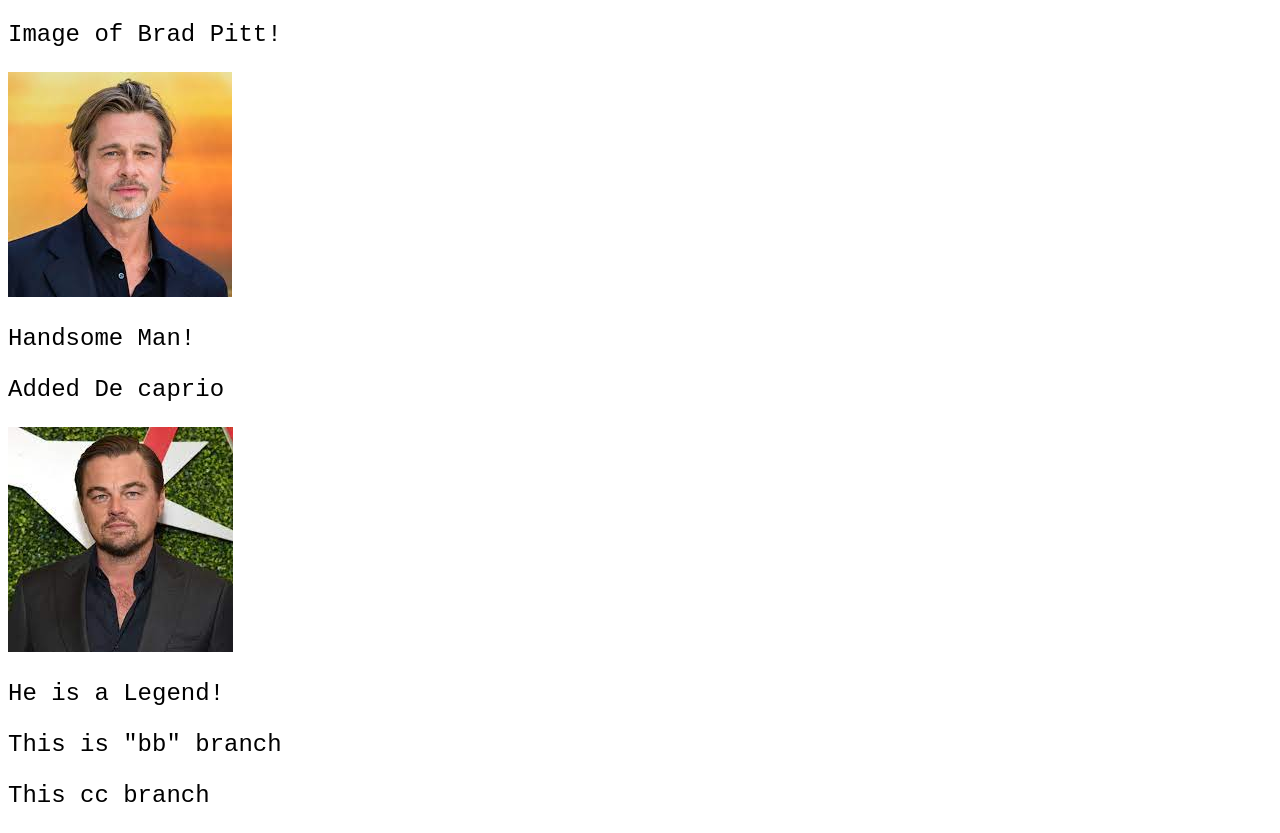
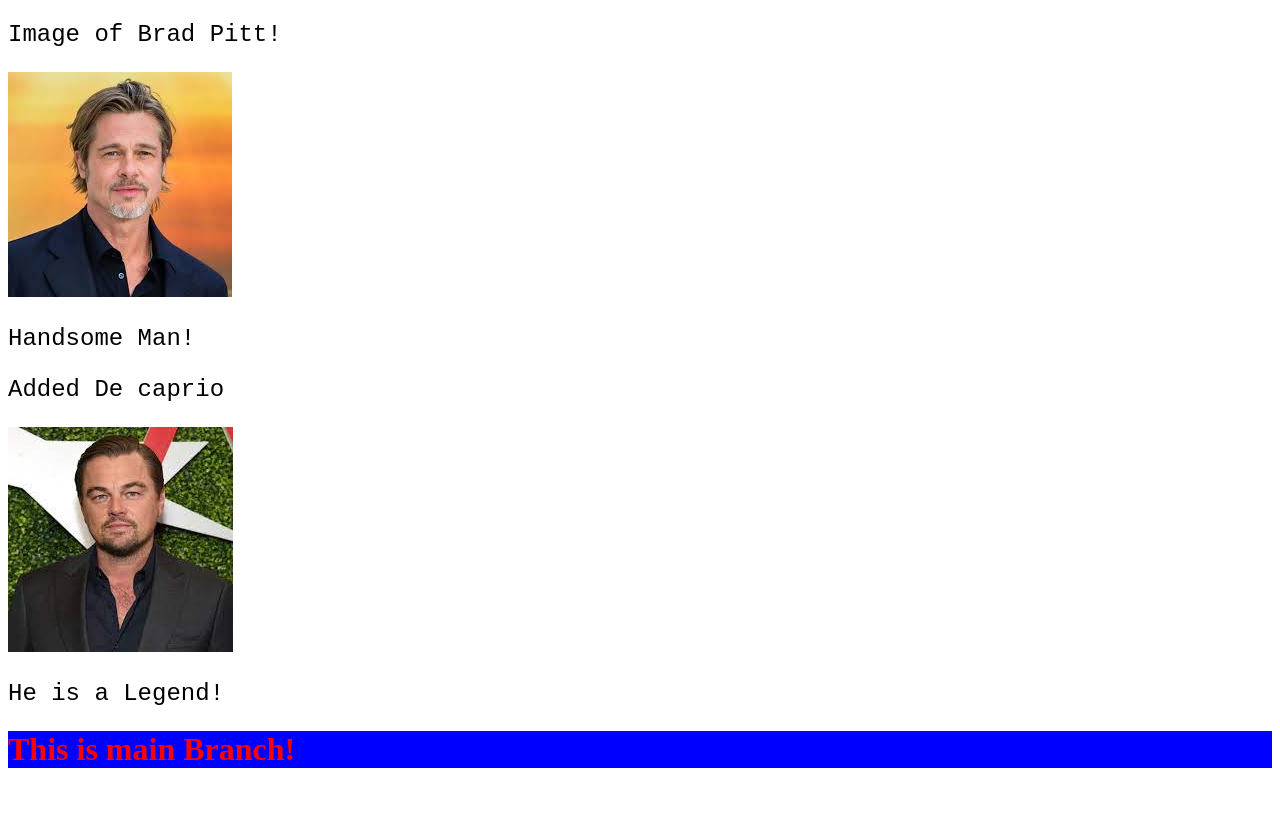
Before and after one commit to anamsun/my-second-repo, a plain HTML site: page index.html in a window 1280 px wide. Shown: the part 139-972 px from the top of the page. After the commit the page ends 929 px from the top, so only its background shows below. Drawn offline with Linux system fonts and the light colour scheme.

Commit message:
Correction

```diff
--- a/index.html
+++ b/index.html
@@ -25,8 +25,7 @@
     <img src="decap.jpg" alt="">
     <p>He is a Legend!</p>
 
-    <p>This is "bb" branch</p>
-    <p>This cc branch</p>
+    <h1>This is main Branch!</h1>
 
 </body>
 </html>
```
